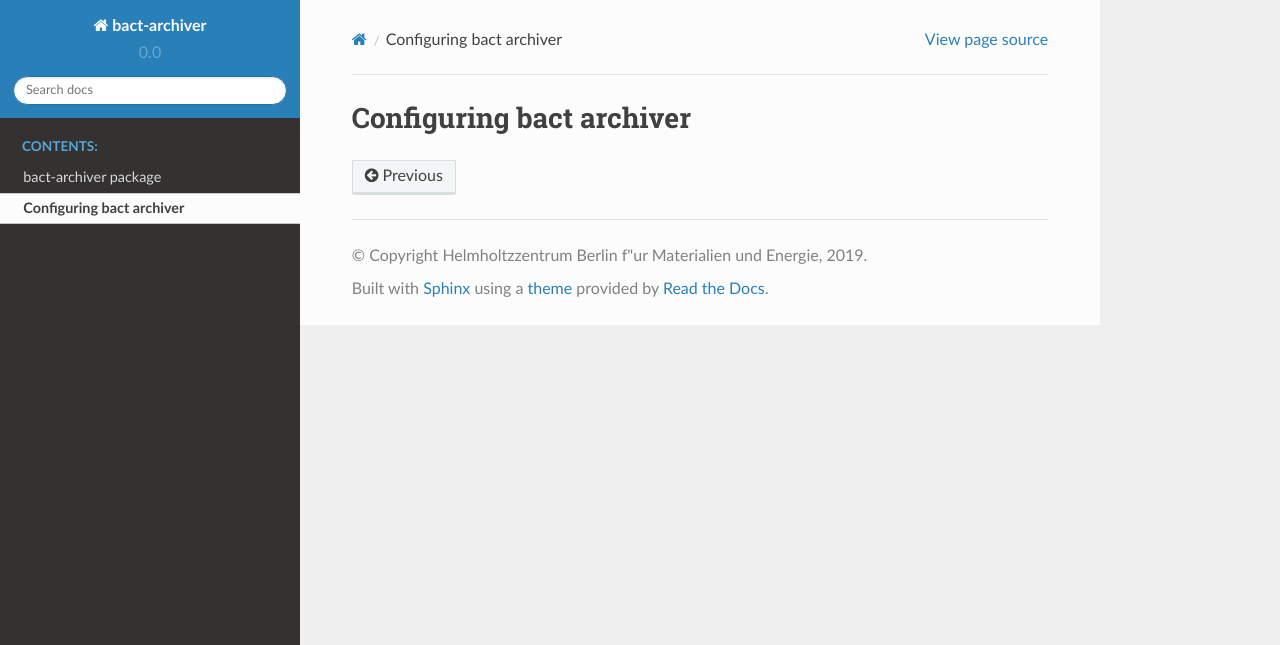
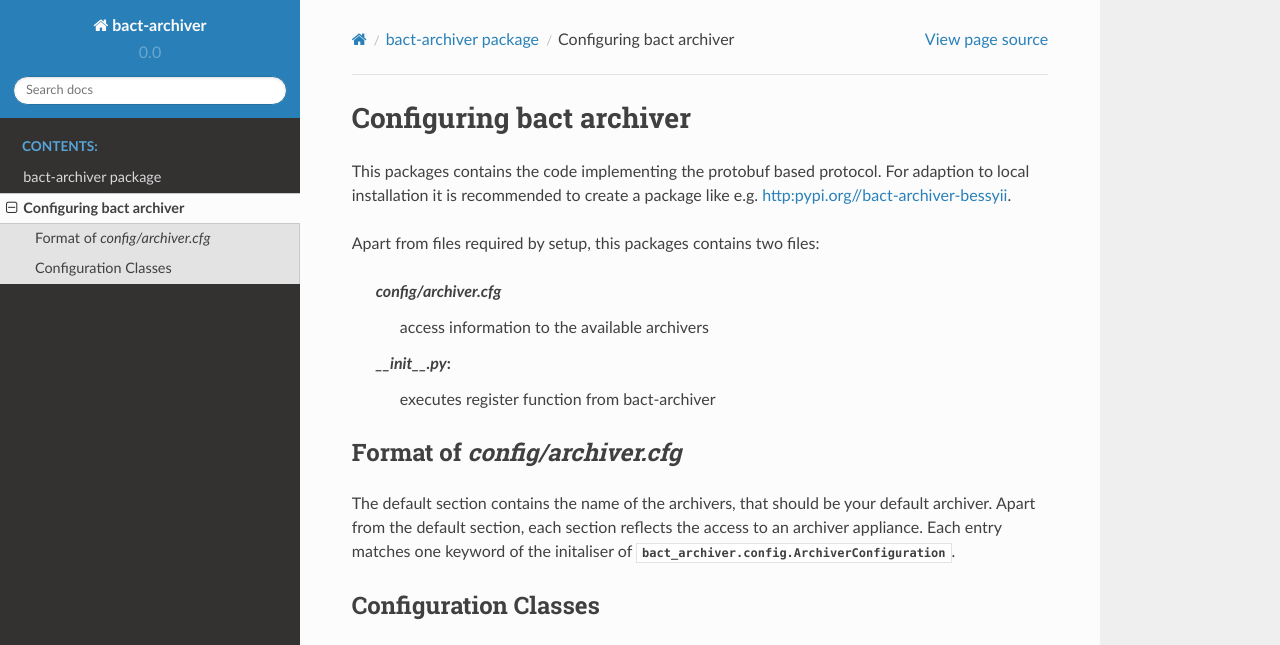
Before and after one commit to hz-b/bact-archiver, a Sphinx documentation site: the page built from doc/bact_archiver_config.rst, in a window 1280 px wide and 1058 px high. Shown: the top 645 px of the window. Built offline with Sphinx 7.4.7 and the Read the Docs theme 2.0.0, drawn with Linux system fonts in a browser that asks for light colours; formulas are drawn with MathJax 3; pages that are not in the unit, such as notebooks, are missing from menus; grey boxes are pictures that could not be loaded.

Commit message:
First documentation of usage, configuration build, install
README.md now contains short usage example

```diff
--- a/doc/bact_archiver_config.rst
+++ b/doc/bact_archiver_config.rst
@@ -1,2 +1,39 @@
 Configuring bact archiver
 =========================
+
+This packages contains the code implementing the protobuf based
+protocol. For adaption to local installation it is recommended
+to create a package like e.g. http:pypi.org//bact-archiver-bessyii.
+
+Apart from files required by setup, this packages contains two files:
+
+    `config/archiver.cfg`
+        access information to the available archivers
+
+    `__init__.py`:
+        executes register function from bact-archiver
+
+
+Format of `config/archiver.cfg`
+-------------------------------
+The default section contains the name of the archivers, that should be
+your default archiver. Apart from the default section, each section
+reflects the access to an archiver appliance. Each entry matches
+one keyword of the initaliser of
+:class:`bact_archiver.config.ArchiverConfiguration`.
+
+
+
+Configuration Classes
+---------------------
+
+.. autoclass:: bact_archiver.config.ArchiverConfigurationInterface
+    :members:
+    :undoc-members:
+    :show-inheritance:
+
+
+.. autoclass:: bact_archiver.config.ArchiverConfiguration
+    :members:
+    :undoc-members:
+    :show-inheritance:
```
Also changed, not shown: README.md (+15 -25 lines), doc/bact_archiver.rst (+12 -1 lines), doc/bact_archiver_build.rst (added, +32 -0 lines), doc/bact_archiver_register.rst (added, +35 -0 lines), doc/bact_archiver_usage.rst (added, +19 -0 lines).
